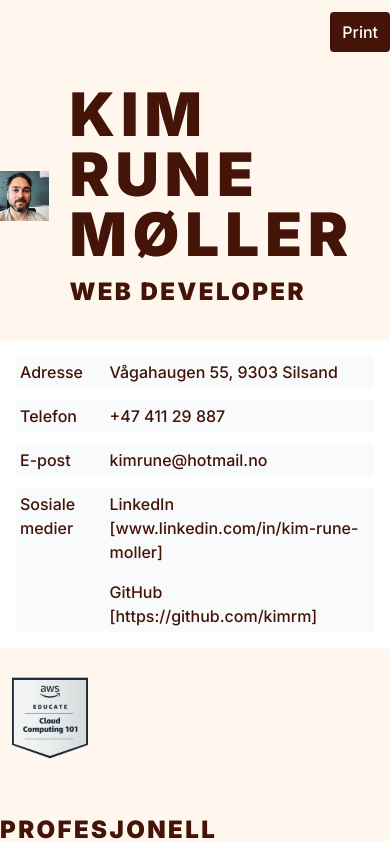
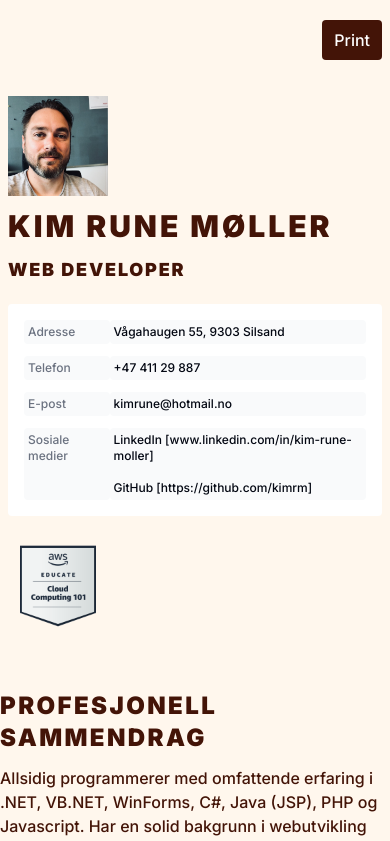
Before and after one commit to kimrm/resume, a React (Vite) app: page / in a window 390 px wide. Shown: the top 841 px of the page. Built offline with nearby package versions, Linux system fonts and the light colour scheme.

Commit message:
working with responsiveness

```diff
--- a/src/App.jsx
+++ b/src/App.jsx
@@ -6,7 +6,7 @@ function App() {
   const ref = useRef();
   return (
     <>
-      <div className="container mx-auto flex gap-4 top-0 right-0 mt-3 justify-end">
+      <div className="container mx-auto flex gap-4 mt-3 justify-end p-2">
         <ReactToPrint
           bodyClass="print-agreement"
           content={() => ref.current}
--- a/src/Resume.jsx
+++ b/src/Resume.jsx
@@ -5,36 +5,38 @@ import profile from "./profile.png";
 const Resume = React.forwardRef((props, ref) => {
   return (
     <div ref={ref}>
-      <section className="container mx-auto my-5">
-        <div className="flex items-center gap-5">
+      <section className="container mx-auto my-5 p-2 md:p-0">
+        <div className="md:flex items-center gap-5">
           <div>
             <img src={profile} width={100} alt="Kim Rune Møller" />
           </div>
           <div>
-            <h1 className="text-6xl font-black uppercase tracking-widest my-3">
+            <h1 className="text-3xl md:text-6xl font-black uppercase tracking-widest my-3">
               KIM RUNE MØLLER
             </h1>
-            <h2 className="text-2xl font-black uppercase tracking-widest my-3">
+            <h2 className="text-lg md:text-2xl font-black uppercase tracking-widest my-3">
               Web Developer
             </h2>
           </div>
         </div>
         <div>
-          <div className="grid grid-cols-4 gap-y-3 bg-white rounded p-4 my-5">
-            <div className="bg-gray-50 rounded p-1">Adresse</div>
-            <div className="bg-gray-50 col-span-3 rounded p-1">
+          <div className="grid grid-cols-4 gap-y-3 bg-white rounded p-4 my-5 text-xs md:text-base">
+            <div className="bg-gray-50 rounded p-1 text-gray-500">Adresse</div>
+            <div className="bg-gray-50 col-span-3 rounded p-1 text-gray-950">
               Vågahaugen 55, 9303 Silsand
             </div>
-            <div className="bg-gray-50 rounded p-1">Telefon</div>
-            <div className="bg-gray-50 col-span-3 rounded p-1">
+            <div className="bg-gray-50 rounded p-1 text-gray-500">Telefon</div>
+            <div className="bg-gray-50 col-span-3 rounded p-1 text-gray-950">
               +47 411 29 887
             </div>
-            <div className="bg-gray-50 rounded p-1">E-post</div>
-            <div className="bg-gray-50 col-span-3 rounded p-1">
+            <div className="bg-gray-50 rounded p-1 text-gray-500">E-post</div>
+            <div className="bg-gray-50 col-span-3 rounded p-1 text-gray-950">
               kimrune@hotmail.no
             </div>
-            <div className="bg-gray-50 rounded p-1">Sosiale medier</div>
-            <div className="bg-gray-50 col-span-3 rounded p-1 flex flex-col gap-4">
+            <div className="bg-gray-50 rounded p-1 text-gray-500">
+              Sosiale medier
+            </div>
+            <div className="bg-gray-50 col-span-3 rounded p-1 flex flex-col gap-4 text-gray-950">
               <a
                 href="www.linkedin.com/in/kim-rune-moller"
                 target="_blank"
```
